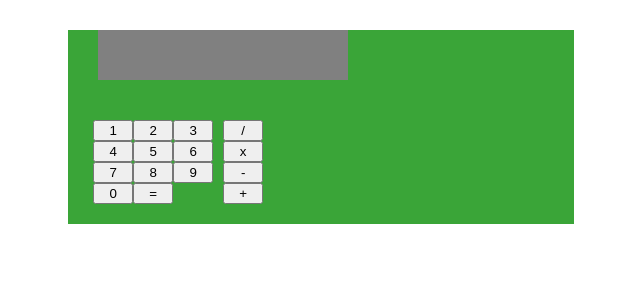
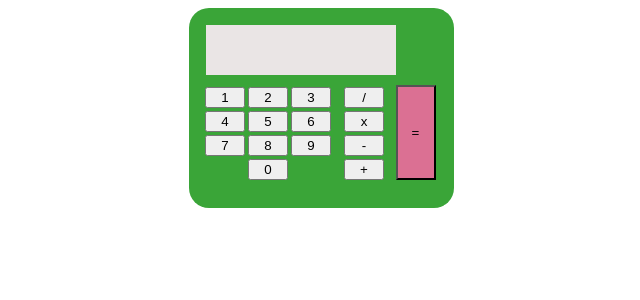
Before and after one commit to Pedrocardo005/calculadoraangular, an Angular app: page / in a window 1280 px wide. Shown: the top 300 px of the page, without its empty margins (319-959 px from the left). Built offline with nearby package versions, Linux system fonts and the light colour scheme.

Commit message:
Ultimos ajustes do css para ficar semelhante ao figma

```diff
--- a/src/app/app.component.css
+++ b/src/app/app.component.css
@@ -1,26 +1,50 @@
 .box {
     margin: auto;
     background-color: #3AA538;
-    width: 40%;
+    width: 265px;
+    height: 200px;
+    border-radius: 20px;
+    display: flex;
+    flex-direction: column;
 }
 
-.textos {
-    width: 250px;
+.display {
+    width: 190px;
     height: 50px;
-    margin: 30px;
+    margin: 17px;
     margin-bottom: 0px;
-    background-color: gray;
+    background-color: #EAE5E5;
+    text-align: right;
 }
 
-.calculadora {
-    margin: 20px;
+.display p {
+    margin: 5px;
 }
 
-.calculadora>div {
+.teclas {
+    display: flex;
+    margin-left: 10px;
+}
+
+.teclas>div {
     display: inline-block;
-    margin: 20px 5px;
+    margin: 10px 5px;
 }
 
 button {
     width: 40px;
 }
+
+.zero {
+    display: flex;
+    justify-content: center;
+}
+
+.equal button {
+    height: 95px;
+    background-color: palevioletred;
+}
+
+.teclas .numerais button, .teclas .operacoes button {
+    margin: 1.5px;
+}
--- a/src/app/app.component.html
+++ b/src/app/app.component.html
@@ -1,5 +1,5 @@
 <div class="box">
-  <div class="textos">
+  <div class="display">
     <div>
       <p *ngFor="let resultado of resultados">
         {{ resultado }}
@@ -11,7 +11,7 @@
     </div>
   </div>
 
-  <div class="calculadora">
+  <div class="teclas">
     <div class="numerais">
       <div>
         <button (click)="getValueNumbers($event)" value="1">1</button>
@@ -28,12 +28,11 @@
         <button (click)="getValueNumbers($event)" value="8">8</button>
         <button (click)="getValueNumbers($event)" value="9">9</button>
       </div>
-      <div>
+      <div class="zero">
         <button (click)="getValueNumbers($event)" value="0">0</button>
-        <button (click)="doOperation()" value="=">=</button>
       </div>
     </div>
-    <div class="operacores">
+    <div class="operacoes">
       <div>
         <button (click)="getValueOperations($event)" value="/">/</button>
       </div>
@@ -47,5 +46,8 @@
         <button (click)="getValueOperations($event)" value="+">+</button>
       </div>
     </div>
+    <div class="equal">
+      <button (click)="doOperation()" value="=">=</button>
+    </div>
   </div>
 </div>
```
